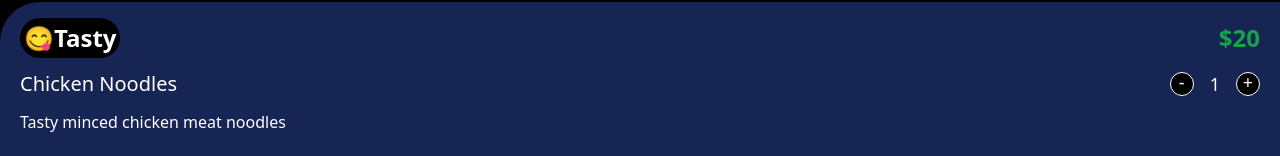
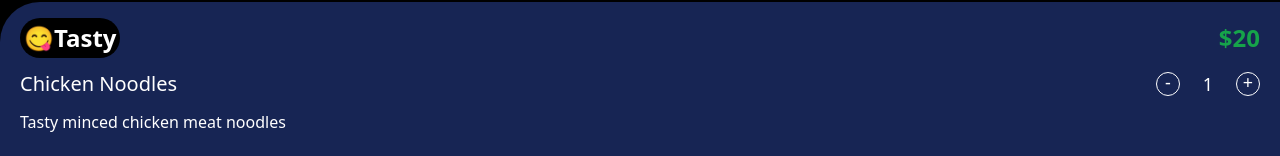
Before and after one commit to mA4rK0/portfolio-Order-Food-App, a React (Vite) app: page /menu/1 in a window 1280 px wide. Shown: the part 307-463 px from the top of the page. Built offline with nearby package versions, Linux system fonts and the light colour scheme.

Commit message:
Make logic for add the total order.

```diff
--- /dev/null
+++ b/src/components/AddTotalOrder.jsx
@@ -0,0 +1,38 @@
+import { useState } from "react";
+export default function AddTotalOrder() {
+  const [total, setTotal] = useState(1);
+
+  function addTotal(e) {
+    setTotal(total + 1);
+  }
+
+  function decTotal(e) {
+    if (total > 1) {
+      setTotal(total - 1);
+    }
+  }
+
+  function handleForm(e) {
+    e.preventDefault();
+  }
+
+  return (
+    <>
+      <form onSubmit={(e) => handleForm(e)}>
+        <section className="flex flex-wrap gap-x-2 items-center">
+          <section className="border ease-in-out duration-300 transition hover:shadow-white hover:opacity-80 hover:shadow-md text-lg text-bold rounded-full flex justify-center items-center w-6 h-6 bg-input border-white">
+            <button className="pb-1" onClick={(e) => decTotal(e)}>
+              -
+            </button>
+          </section>
+          <input type="number" min={1} max={999} value={total} className="text-lg bg-input outline-none font-normal text-center w-10" readOnly />
+          <section className="border ease-in-out duration-300 transition hover:shadow-white hover:opacity-80 hover:shadow-md text-lg text-bold rounded-full flex justify-center items-center w-6 h-6 bg-input border-white">
+            <button className="pb-1" onClick={(e) => addTotal(e)}>
+              +
+            </button>
+          </section>
+        </section>
+      </form>
+    </>
+  );
+}
--- a/src/pages/A-Menu.jsx
+++ b/src/pages/A-Menu.jsx
@@ -3,6 +3,7 @@ import foodData from "../Food.json";
 import { useParams } from "react-router-dom";
 import { useEffect } from "react";
 import { useNavigate } from "react-router-dom";
+import AddTotalOrder from "../components/AddTotalOrder";
 
 export default function AMenu() {
   const { id } = useParams();
@@ -44,15 +45,7 @@ export default function AMenu() {
               </section>
               <section className="flex flex-wrap justify-between px-5 items-center">
                 <p className="font-medium text-xl">{menu.name}</p>
-                <section className="flex flex-wrap gap-x-4 items-center">
-                  <section className="border ease-in-out duration-300 transition hover:shadow-white hover:opacity-80 hover:shadow-md text-lg text-bold rounded-full flex justify-center items-center w-6 h-6 bg-black border-white">
-                    <button className="pb-1">-</button>
-                  </section>
-                  <p className="text-lg font-normal">1</p>
-                  <section className="border ease-in-out duration-300 transition hover:shadow-white hover:opacity-80 hover:shadow-md text-lg text-bold rounded-full flex justify-center items-center w-6 h-6 bg-black border-white">
-                    <button className="pb-1">+</button>
-                  </section>
-                </section>
+                <AddTotalOrder />
               </section>
               <section className="flex flex-col">
                 <p className="pl-5 items-center">{menu.description}</p>
```
